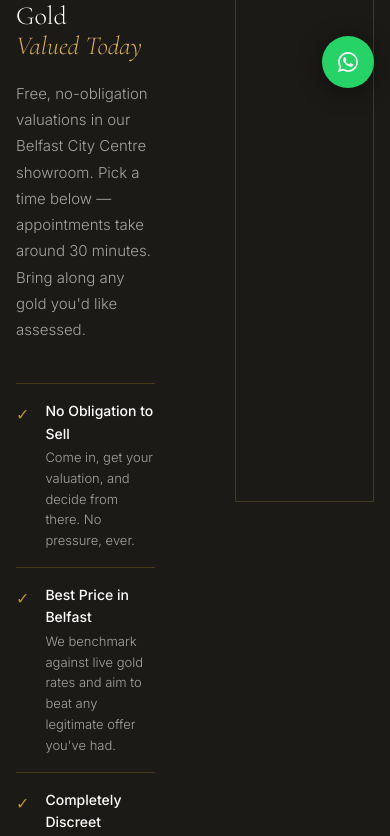
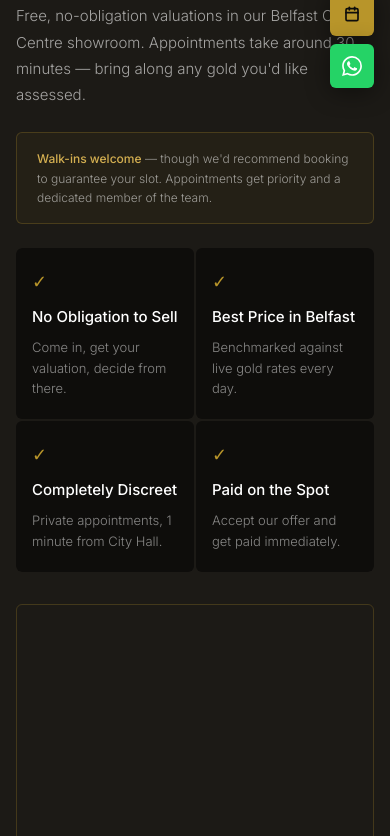
Before and after one commit to jackkennedy99/ampm-gold-exchange-LP, a plain HTML site: page index.html in a window 390 px wide. Shown: the part 740-1576 px from the top of the page. Drawn offline with nearby package versions, Linux system fonts and the light colour scheme; a script that the page names is missing.

Commit message:
Add files via upload

```diff
--- a/index.html
+++ b/index.html
@@ -98,7 +98,7 @@
     .hero-bg {
       position: absolute;
       inset: 0;
-      background-image: url('https://cdn.shopify.com/s/files/1/0842/2706/4073/files/hf_20260116_165039_b627223f-068b-4bad-bda2-4b50bbfcae6f.png?v=1768582619');
+      background-image: url('https://cdn.shopify.com/s/files/1/0842/2706/4073/files/hf_20260609_130623_e40c0f2b-8bb0-4665-a643-3727dbc4b7da.png?v=1781010662');
       background-size: cover;
       background-position: center right;
       background-repeat: no-repeat;
@@ -172,29 +172,8 @@
     }
     .trust-divider { width: 1px; background: var(--rule); align-self: stretch; }
 
-    /* ─── CALENDLY (hero-adjacent) ─── */
-    .hero-book {
-      background: var(--charcoal);
-      padding: 80px 40px;
-    }
-    .hero-book .container {
-      display: grid;
-      grid-template-columns: 1fr 1.6fr;
-      gap: 80px;
-      align-items: start;
-    }
-    .book-left {}
-    .book-assurances { margin-top: 40px; display: flex; flex-direction: column; }
-    .assurance {
-      display: flex; align-items: flex-start; gap: 16px;
-      padding: 20px 0; border-bottom: 1px solid var(--rule);
-    }
-    .assurance:first-child { border-top: 1px solid var(--rule); }
-    .assurance-icon { color: var(--gold); font-size: 16px; flex-shrink:0; margin-top:2px; }
-    .assurance-text { font-size: 14px; font-weight: 300; color: rgba(255,255,255,0.6); line-height: 1.6; }
-    .assurance-text strong { display: block; font-weight: 500; color: var(--white); margin-bottom: 2px; font-size: 14px; }
+    /* ─── WALKIN NOTE ─── */
     .walkin-note {
-      margin-top: 24px;
       padding: 16px 20px;
       border: 1px solid var(--rule);
       background: rgba(184,149,42,0.05);
@@ -202,9 +181,10 @@
       font-weight: 300;
       color: rgba(255,255,255,0.55);
       line-height: 1.6;
+      max-width: 380px;
+      align-self: flex-end;
     }
     .walkin-note strong { color: var(--gold-light); font-weight: 500; }
-    .calendly-wrap { border: 1px solid var(--rule); overflow: hidden; }
 
     /* ─── SECTIONS ─── */
     section { padding: 100px 40px; }
@@ -405,24 +385,103 @@
     .footer-text { font-size: 12px; color: var(--muted); text-align: right; }
     .footer-text a { color: var(--gold); }
 
-    /* ─── WHATSAPP STICKY ─── */
-    .wa-sticky {
+    /* ─── STICKY STACK ─── */
+    .sticky-stack {
       position: fixed;
       bottom: 28px; right: 28px;
       z-index: 200;
-      display: flex; align-items: center; gap: 12px;
-      background: #25D366;
-      color: #fff;
-      padding: 14px 20px;
+      display: flex;
+      flex-direction: column;
+      gap: 10px;
+      align-items: flex-end;
+    }
+    .sticky-book {
+      display: flex; align-items: center; gap: 10px;
+      background: var(--gold);
+      color: var(--dark);
+      padding: 12px 18px;
       font-family: var(--sans);
-      font-size: 13px; font-weight: 500;
-      letter-spacing: 0.06em;
+      font-size: 12px; font-weight: 600;
+      letter-spacing: 0.08em;
+      text-transform: uppercase;
       box-shadow: 0 4px 24px rgba(0,0,0,0.45);
       transition: background 0.2s, transform 0.15s;
       text-decoration: none;
+      white-space: nowrap;
+    }
+    .sticky-book:hover { background: var(--gold-light); transform: translateY(-2px); }
+    .sticky-book svg { flex-shrink: 0; }
+    .wa-sticky {
+      display: flex; align-items: center; gap: 10px;
+      background: #25D366;
+      color: #fff;
+      padding: 12px 18px;
+      font-family: var(--sans);
+      font-size: 12px; font-weight: 600;
+      letter-spacing: 0.06em;
+      text-transform: uppercase;
+      box-shadow: 0 4px 24px rgba(0,0,0,0.45);
+      transition: background 0.2s, transform 0.15s;
+      text-decoration: none;
+      white-space: nowrap;
     }
     .wa-sticky:hover { background: #1ebe5c; transform: translateY(-2px); }
     .wa-sticky svg { flex-shrink: 0; }
+
+    /* ─── BOOK INFO SECTION ─── */
+    .book-info-section {
+      background: var(--charcoal);
+      padding: 80px 40px 48px;
+    }
+    .book-info-header {
+      display: flex;
+      justify-content: space-between;
+      align-items: flex-start;
+      gap: 48px;
+      margin-bottom: 48px;
+      flex-wrap: wrap;
+    }
+    .book-info-header > div:first-child { flex: 1; min-width: 280px; }
+    .book-assurances-row {
+      display: grid;
+      grid-template-columns: repeat(4, 1fr);
+      gap: 2px;
+    }
+    .assurance-card {
+      background: var(--dark);
+      padding: 28px 24px;
+      display: flex;
+      flex-direction: column;
+      gap: 8px;
+    }
+    .assurance-card .assurance-icon {
+      color: var(--gold);
+      font-size: 18px;
+      font-weight: 400;
+    }
+    .assurance-card strong {
+      font-size: 15px;
+      font-weight: 500;
+      color: var(--white);
+    }
+    .assurance-card p {
+      font-size: 13px;
+      font-weight: 300;
+      color: rgba(255,255,255,0.5);
+      line-height: 1.6;
+    }
+
+    /* ─── CALENDLY STANDALONE ─── */
+    .calendly-section {
+      background: var(--charcoal);
+      padding: 0 40px 80px;
+    }
+    .calendly-standalone {
+      border: 1px solid var(--rule);
+      overflow: hidden;
+      max-width: 900px;
+      margin: 0 auto;
+    }
 
     /* ─── RESPONSIVE TABLET ─── */
     @media (max-width: 900px) {
@@ -431,7 +490,9 @@
       section, .gold-types, .showroom, .whatsapp-section, .hero-book { padding: 56px 20px; }
       hr.rule { margin: 0 20px; }
       .hero { padding: 110px 20px 56px; }
-      .hero-book .container { grid-template-columns: 1fr; gap: 36px; }
+      .book-info-header { flex-direction: column; gap: 24px; }
+      .book-assurances-row { grid-template-columns: 1fr 1fr; }
+      .calendly-section { padding: 0 20px 56px; }
       .gold-types-grid { grid-template-columns: 1fr 1fr; }
       .showroom-grid { grid-template-columns: 1fr; gap: 32px; }
       .why-grid { grid-template-columns: 1fr; gap: 32px; }
@@ -525,32 +586,74 @@
       .loc-label { flex: 0 0 80px; font-size: 10px; }
       .loc-val { font-size: 14px; }
 
-      /* WhatsApp sticky — icon only on mobile */
-      .wa-sticky {
-        bottom: 16px; right: 16px;
-        padding: 14px;
-        border-radius: 50%;
-        width: 52px; height: 52px;
-        justify-content: center;
-      }
+      /* Sticky stack — compact on mobile */
+      .sticky-stack { bottom: 16px; right: 16px; gap: 8px; }
+      .sticky-book { padding: 10px 14px; font-size: 11px; }
+      .sticky-book span { display: none; }
+      .sticky-book { width: 44px; height: 44px; justify-content: center; padding: 0; }
+      .wa-sticky { width: 44px; height: 44px; justify-content: center; padding: 0; }
       .wa-sticky span { display: none; }
+
+      /* Booking info */
+      .book-info-section { padding: 48px 16px 32px; }
+      .book-info-header { flex-direction: column; gap: 24px; margin-bottom: 24px; }
+      .book-assurances-row { grid-template-columns: 1fr 1fr; }
+      .assurance-card { padding: 20px 16px; }
+      .calendly-section { padding: 0 16px 48px; }
+      .calendly-inline-widget { height: 600px !important; }
 
       /* Footer */
       footer { padding: 36px 16px; }
       .footer-inner { flex-direction: column; align-items: flex-start; gap: 16px; }
       .footer-text { text-align: left; font-size: 11px; }
     }
+
+    /* ─── ROUNDED CORNERS ─── */
+    .nav-cta,
+    .btn-primary,
+    .btn-secondary,
+    .btn-whatsapp,
+    .sticky-book,
+    .wa-sticky,
+    .assurance-card,
+    .walkin-note,
+    .step,
+    .review-card,
+    .calendly-standalone,
+    .gold-type-card,
+    .showroom-img-wrap,
+    .map-placeholder,
+    .why-item,
+    .whatsapp-inner,
+    iframe,
+    .hero-trust .trust-item { border-radius: 6px; }
+
+    .gold-types-grid,
+    .process-steps,
+    .book-assurances-row { border-radius: 6px; overflow: hidden; }
+
   </style>
 </head>
 <body>
 
-  <!-- ─── WHATSAPP STICKY ─── -->
+  <!-- ─── STICKY BUTTONS ─── -->
+  <div class="sticky-stack">
+    <a class="sticky-book" href="#book">
+      <svg width="16" height="16" viewBox="0 0 24 24" fill="none" stroke="currentColor" stroke-width="2.5" stroke-linecap="round" stroke-linejoin="round">
+        <rect x="3" y="4" width="18" height="18" rx="2" ry="2"></rect>
+        <line x1="16" y1="2" x2="16" y2="6"></line>
+        <line x1="8" y1="2" x2="8" y2="6"></line>
+        <line x1="3" y1="10" x2="21" y2="10"></line>
+      </svg>
+      <span>Book Appointment</span>
+    </a>
     <a class="wa-sticky" href="https://wa.me/447522804000" target="_blank" rel="noopener">
       <svg width="20" height="20" viewBox="0 0 24 24" fill="currentColor">
         <path d="M17.472 14.382c-.297-.149-1.758-.867-2.03-.967-.273-.099-.471-.148-.67.15-.197.297-.767.966-.94 1.164-.173.199-.347.223-.644.075-.297-.15-1.255-.463-2.39-1.475-.883-.788-1.48-1.761-1.653-2.059-.173-.297-.018-.458.13-.606.134-.133.298-.347.446-.52.149-.174.198-.298.298-.497.099-.198.05-.371-.025-.52-.075-.149-.669-1.612-.916-2.207-.242-.579-.487-.5-.669-.51-.173-.008-.371-.01-.57-.01-.198 0-.52.074-.792.372-.272.297-1.04 1.016-1.04 2.479 0 1.462 1.065 2.875 1.213 3.074.149.198 2.096 3.2 5.077 4.487.709.306 1.262.489 1.694.625.712.227 1.36.195 1.871.118.571-.085 1.758-.719 2.006-1.413.248-.694.248-1.289.173-1.413-.074-.124-.272-.198-.57-.347m-5.421 7.403h-.004a9.87 9.87 0 01-5.031-1.378l-.361-.214-3.741.982.998-3.648-.235-.374a9.86 9.86 0 01-1.51-5.26c.001-5.45 4.436-9.884 9.888-9.884 2.64 0 5.122 1.03 6.988 2.898a9.825 9.825 0 012.893 6.994c-.003 5.45-4.437 9.884-9.885 9.884m8.413-18.297A11.815 11.815 0 0012.05 0C5.495 0 .16 5.335.157 11.892c0 2.096.547 4.142 1.588 5.945L.057 24l6.305-1.654a11.882 11.882 0 005.683 1.448h.005c6.554 0 11.89-5.335 11.893-11.893a11.821 11.821 0 00-3.48-8.413z"/>
       </svg>
       <span>WhatsApp Us</span>
     </a>
+  </div>
 
   <!-- ─── NAV ─── -->
   <nav>
@@ -597,58 +700,134 @@
 
   <hr class="rule">
 
-  <!-- ─── BOOKING (directly below hero) ─── -->
-  <div class="hero-book" id="book">
+  <!-- ─── BOOKING INFO ─── -->
+  <div class="book-info-section" id="book">
     <div class="container">
-      <div class="book-left" style="grid-column:1;">
+      <div class="book-info-header">
+        <div>
           <p class="section-eyebrow">Book an Appointment</p>
-        <h2 class="section-title">Get Your Gold<br><em>Valued Today</em></h2>
-        <p class="section-body">Free, no-obligation valuations in our Belfast City Centre showroom. Pick a time below — appointments take around 30 minutes. Bring along any gold you'd like assessed.</p>
-        <div class="book-assurances">
-          <div class="assurance">
-            <span class="assurance-icon">✓</span>
-            <div class="assurance-text">
-              <strong>No Obligation to Sell</strong>
-              Come in, get your valuation, and decide from there. No pressure, ever.
-            </div>
-          </div>
-          <div class="assurance">
-            <span class="assurance-icon">✓</span>
-            <div class="assurance-text">
-              <strong>Best Price in Belfast</strong>
-              We benchmark against live gold rates and aim to beat any legitimate offer you've had.
-            </div>
-          </div>
-          <div class="assurance">
-            <span class="assurance-icon">✓</span>
-            <div class="assurance-text">
-              <strong>Completely Discreet</strong>
-              Private appointments in our brand new City Centre showroom. 1 minute from City Hall.
-            </div>
-          </div>
-          <div class="assurance">
-            <span class="assurance-icon">✓</span>
-            <div class="assurance-text">
-              <strong>Paid on the Spot</strong>
-              Accept our offer and receive immediate payment. No waiting, no follow-ups.
-            </div>
-          </div>
+          <h2 class="section-title">Get Your Gold <em>Valued Today</em></h2>
+          <p class="section-body">Free, no-obligation valuations in our Belfast City Centre showroom. Appointments take around 30 minutes — bring along any gold you'd like assessed.</p>
         </div>
         <div class="walkin-note">
           <strong>Walk-ins welcome</strong> — though we'd recommend booking to guarantee your slot. Appointments get priority and a dedicated member of the team.
         </div>
       </div>
-      <div style="grid-column:2;">
-        <div class="calendly-wrap">
+      <div class="book-assurances-row">
+        <div class="assurance-card">
+          <span class="assurance-icon">✓</span>
+          <strong>No Obligation to Sell</strong>
+          <p>Come in, get your valuation, decide from there.</p>
+        </div>
+        <div class="assurance-card">
+          <span class="assurance-icon">✓</span>
+          <strong>Best Price in Belfast</strong>
+          <p>Benchmarked against live gold rates every day.</p>
+        </div>
+        <div class="assurance-card">
+          <span class="assurance-icon">✓</span>
+          <strong>Completely Discreet</strong>
+          <p>Private appointments, 1 minute from City Hall.</p>
+        </div>
+        <div class="assurance-card">
+          <span class="assurance-icon">✓</span>
+          <strong>Paid on the Spot</strong>
+          <p>Accept our offer and get paid immediately.</p>
+        </div>
+      </div>
+    </div>
+  </div>
+
+  <!-- ─── CALENDLY STANDALONE ─── -->
+  <div class="calendly-section">
+    <div class="container">
+      <div class="calendly-standalone">
         <div class="calendly-inline-widget"
              data-url="https://calendly.com/william-ampmluxury/30min"
-               style="min-width:320px;height:700px;"></div>
+             style="width:100%;height:700px;"></div>
         <script type="text/javascript"
                 src="https://assets.calendly.com/assets/external/widget.js" async></script>
       </div>
     </div>
   </div>
+
+  <hr class="rule">
+
+  <hr class="rule">
+
+  <!-- ─── REVIEWS ─── -->
+  <section class="reviews" id="reviews">
+    <div class="container">
+      <div class="reviews-header">
+        <div>
+          <p class="section-eyebrow">What Our Customers Say</p>
+          <h2 class="section-title" style="margin-bottom:0;">100+ Five-Star<br><em>Trustpilot Reviews</em></h2>
         </div>
+        <div class="tp-badge">
+          <div>
+            <div class="tp-score">4.8</div>
+            <div class="tp-stars">★★★★★</div>
+          </div>
+          <div style="font-size:12px;line-height:1.5;color:rgba(255,255,255,0.4);margin-left:4px;">
+            Rated Excellent<br>on Trustpilot
+          </div>
+        </div>
+      </div>
+      <div class="carousel-track-wrap">
+        <div class="carousel-track" id="carouselTrack">
+          <div class="review-card">
+            <div class="review-stars">★★★★★</div>
+            <p class="review-text">"Jewellery sold for a good price and a very straightforward process. The coffee was lovely too!"</p>
+            <span class="review-author">Heather · Verified</span>
+          </div>
+          <div class="review-card">
+            <div class="review-stars">★★★★★</div>
+            <p class="review-text">"I have bought and sold quite a few watches with William and always 1st class service. Everything is as described — highly recommended."</p>
+            <span class="review-author">Andrew Philip</span>
+          </div>
+          <div class="review-card">
+            <div class="review-stars">★★★★★</div>
+            <p class="review-text">"I have known William and his team for a few years from both the buying and selling side. They're always sharing accurate information about the current market to get you a fair price."</p>
+            <span class="review-author">Annon</span>
+          </div>
+          <div class="review-card">
+            <div class="review-stars">★★★★★</div>
+            <p class="review-text">"I was looking for a gold chain or bracelet. The lady in the shop showed me examples to try and even advised me on the right length. Brilliant service."</p>
+            <span class="review-author">James A Anderson</span>
+          </div>
+          <div class="review-card">
+            <div class="review-stars">★★★★★</div>
+            <p class="review-text">"I recently left my Rolex on consignment with them and it was sold in no time via their extensive WhatsApp group. Payment was completely smooth and very trustworthy."</p>
+            <span class="review-author">Sam Hughes</span>
+          </div>
+          <div class="review-card">
+            <div class="review-stars">★★★★★</div>
+            <p class="review-text">"I've been supporting AMPM since my first encounter back with McNeillys. Extremely helpful, knowledgeable and friendly. Would recommend William and the team without hesitation."</p>
+            <span class="review-author">Paul</span>
+          </div>
+          <div class="review-card">
+            <div class="review-stars">★★★★★</div>
+            <p class="review-text">"William was fantastic, guided me through the whole process. Direct, no bullshit. Five stars without question."</p>
+            <span class="review-author">Hugh Hay</span>
+          </div>
+          <div class="review-card">
+            <div class="review-stars">★★★★★</div>
+            <p class="review-text">"William was really easy to deal with. A totally hassle-free transaction from start to finish. Would have no hesitation in recommending."</p>
+            <span class="review-author">Glenn Baine</span>
+          </div>
+          <div class="review-card">
+            <div class="review-stars">★★★★★</div>
+            <p class="review-text">"Can't be beaten on service levels and I've yet to find them beaten on price for the same quality. A great team all round."</p>
+            <span class="review-author">Rich Burns</span>
+          </div>
+        </div>
+      </div>
+      <div class="carousel-nav">
+        <button class="carousel-btn" id="prevBtn" aria-label="Previous">&#8592;</button>
+        <button class="carousel-btn" id="nextBtn" aria-label="Next">&#8594;</button>
+      </div>
+    </div>
+  </section>
 
   <hr class="rule">
 
@@ -779,82 +958,6 @@
 
   <hr class="rule">
 
-  <!-- ─── REVIEWS ─── -->
-  <section class="reviews" id="reviews">
-    <div class="container">
-      <div class="reviews-header">
-        <div>
-          <p class="section-eyebrow">What Our Customers Say</p>
-          <h2 class="section-title" style="margin-bottom:0;">100+ Five-Star<br><em>Trustpilot Reviews</em></h2>
-        </div>
-        <div class="tp-badge">
-          <div>
-            <div class="tp-score">4.8</div>
-            <div class="tp-stars">★★★★★</div>
-          </div>
-          <div style="font-size:12px;line-height:1.5;color:rgba(255,255,255,0.4);margin-left:4px;">
-            Rated Excellent<br>on Trustpilot
-          </div>
-        </div>
-      </div>
-      <div class="carousel-track-wrap">
-        <div class="carousel-track" id="carouselTrack">
-          <div class="review-card">
-            <div class="review-stars">★★★★★</div>
-            <p class="review-text">"Jewellery sold for a good price and a very straightforward process. The coffee was lovely too!"</p>
-            <span class="review-author">Heather · Verified</span>
-          </div>
-          <div class="review-card">
-            <div class="review-stars">★★★★★</div>
-            <p class="review-text">"I have bought and sold quite a few watches with William and always 1st class service. Everything is as described — highly recommended."</p>
-            <span class="review-author">Andrew Philip</span>
-          </div>
-          <div class="review-card">
-            <div class="review-stars">★★★★★</div>
-            <p class="review-text">"I have known William and his team for a few years from both the buying and selling side. They're always sharing accurate information about the current market to get you a fair price."</p>
-            <span class="review-author">Annon</span>
-          </div>
-          <div class="review-card">
-            <div class="review-stars">★★★★★</div>
-            <p class="review-text">"I was looking for a gold chain or bracelet. The lady in the shop showed me examples to try and even advised me on the right length. Brilliant service."</p>
-            <span class="review-author">James A Anderson</span>
-          </div>
-          <div class="review-card">
-            <div class="review-stars">★★★★★</div>
-            <p class="review-text">"I recently left my Rolex on consignment with them and it was sold in no time via their extensive WhatsApp group. Payment was completely smooth and very trustworthy."</p>
-            <span class="review-author">Sam Hughes</span>
-          </div>
-          <div class="review-card">
-            <div class="review-stars">★★★★★</div>
-            <p class="review-text">"I've been supporting AMPM since my first encounter back with McNeillys. Extremely helpful, knowledgeable and friendly. Would recommend William and the team without hesitation."</p>
-            <span class="review-author">Paul</span>
-          </div>
-          <div class="review-card">
-            <div class="review-stars">★★★★★</div>
-            <p class="review-text">"William was fantastic, guided me through the whole process. Direct, no bullshit. Five stars without question."</p>
-            <span class="review-author">Hugh Hay</span>
-          </div>
-          <div class="review-card">
-            <div class="review-stars">★★★★★</div>
-            <p class="review-text">"William was really easy to deal with. A totally hassle-free transaction from start to finish. Would have no hesitation in recommending."</p>
-            <span class="review-author">Glenn Baine</span>
-          </div>
-          <div class="review-card">
-            <div class="review-stars">★★★★★</div>
-            <p class="review-text">"Can't be beaten on service levels and I've yet to find them beaten on price for the same quality. A great team all round."</p>
-            <span class="review-author">Rich Burns</span>
-          </div>
-        </div>
-      </div>
-      <div class="carousel-nav">
-        <button class="carousel-btn" id="prevBtn" aria-label="Previous">&#8592;</button>
-        <button class="carousel-btn" id="nextBtn" aria-label="Next">&#8594;</button>
-      </div>
-    </div>
-  </section>
-
-  <hr class="rule">
-
   <!-- ─── WHATSAPP SECTION ─── -->
   <div class="whatsapp-section">
     <div class="whatsapp-inner">
@@ -959,8 +1062,6 @@
       autoTimer = setInterval(() => { if (current >= maxIndex()) { current = -1; } move(1); }, 5000);
     }));
 
-    // Fix booking grid layout (needs to be applied after parse)
-    document.querySelector('.hero-book .container').style.cssText = 'max-width:1100px;margin:0 auto;display:grid;grid-template-columns:1fr 1.6fr;gap:80px;align-items:start;';
   </script>
 
 </body>
```
Lines whose indentation alone changed are shown as unchanged.
